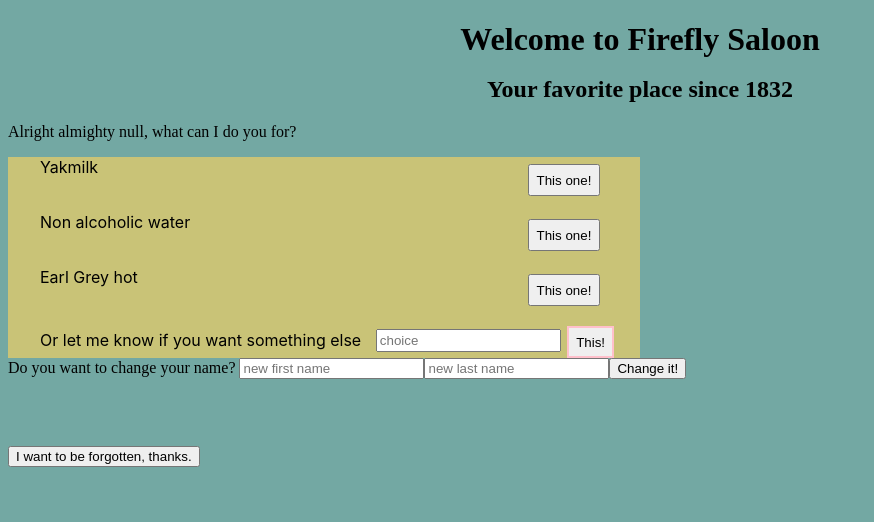
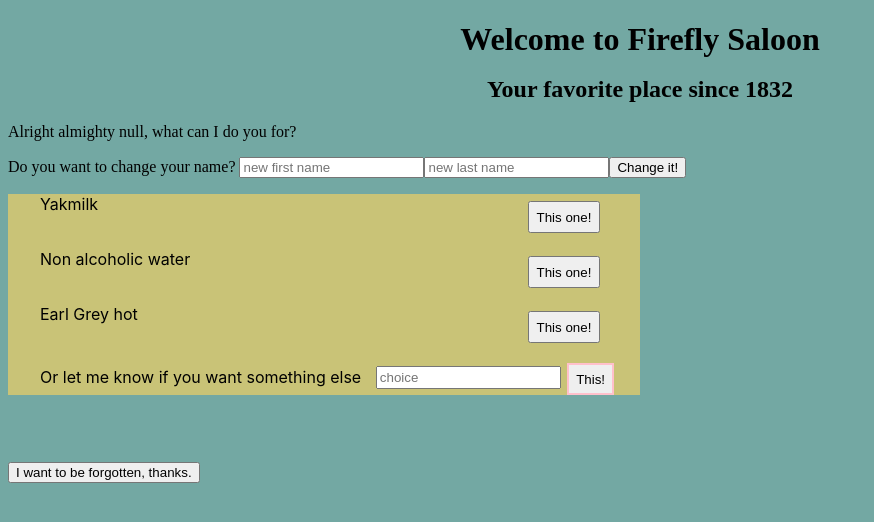
Before and after one commit to LadyLockheed/lab1Angular, an Angular app: page / in a window 1280 px wide. Both pictures are taken after a click on the button "Done!". Shown: the top 522 px of the page, without its empty margins (0-874 px from the left). Built offline with nearby package versions, Linux system fonts and the light colour scheme.

Commit message:
Flyttade ändra namn formulär högre upp

```diff
--- a/src/app/dialogue/dialogue.component.html
+++ b/src/app/dialogue/dialogue.component.html
@@ -3,7 +3,7 @@
     <!-- <p>Displaystrangertext i dialogue: {{displayStrangerText}}</p>
     <p>Displaybeverages är nu: {{displayBeverages}}</p> -->
 
-    <!-- Kan man lägga en ännu större ngif över allt som ska visas på första sidan? Nej, för man måste också stänga av andra grejer -->
+    <!-- Visar strangertext och namninput formulär -->
     <div *ngIf="displayStrangerText">
 
         <p>Howdy, stranger. Haven't seen your face around here before. What's your name?
@@ -17,23 +17,17 @@
     </div>
 
 
-
+    <!-- Visar välkommen namn text -->
     <div *ngIf="displayNameText && !displayStrangerText">
         <p >{{welcomeNameText}}</p>
     </div>
 
+    <!-- Visar the usual knapp -->
     <div *ngIf="displayTheUsual && !displayStrangerText">
         <app-the-usual (displayTheUsualBeverage)="handleTheUsual($event)"></app-the-usual>
     </div>
 
-    <div *ngIf="displayBeverages && !displayStrangerText">
-
-        <app-select-beverage [chosenBeverage]="theUsualBeverage" ></app-select-beverage>
-    </div>
-
-
-
-
+    <!-- Visar formulär för att ändra sitt namn -->
     <div *ngIf="displayChangeNameForm && !displayStrangerText">
 
         Do you want to change your name?
@@ -44,6 +38,17 @@
         <button (click)="saveChangedName()">Change it!</button>
     </div>
 
+   <!-- Visar dryckeslistan -->
+    <div *ngIf="displayBeverages && !displayStrangerText">
+
+        <app-select-beverage [chosenBeverage]="theUsualBeverage" ></app-select-beverage>
+    </div>
+
+
+
+
+
+    <!-- Visar text om man tar bort sitt namn -->
     <div *ngIf="forgottenUser && !displayStrangerText" class="forgetUser">
         {{glomdeUser}}
     </div>
```
